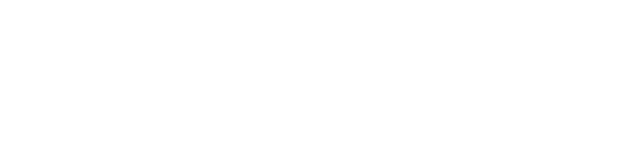
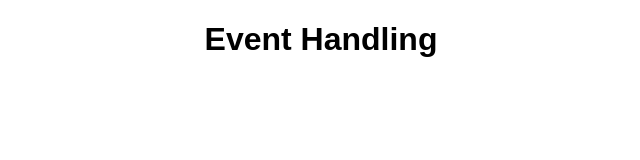
Before and after one commit to DS4200-S22/hw-04-julie-and-carissa-1, a plain HTML site: page index.html in a window 1280 px wide. Shown: the whole page, without its empty margins (319-959 px from the left). Drawn offline with Linux system fonts and the light colour scheme.

Commit message:
adding title, header

```diff
--- a/index.html
+++ b/index.html
@@ -3,10 +3,15 @@
 
 <head>
     <meta charset=utf-8/>
+    <title>hw-04</title>
+    <link rel="stylesheet" href="styles.css">
 </head>
 
 
 <body>
+    <h1 class="centered">
+        Event Handling
+    </h1>
 
 
 </body>
--- /dev/null
+++ b/styles.css
@@ -0,0 +1,7 @@
+body {
+  font-family: Arial;
+}
+
+.centered {
+  text-align: center;
+}
```
